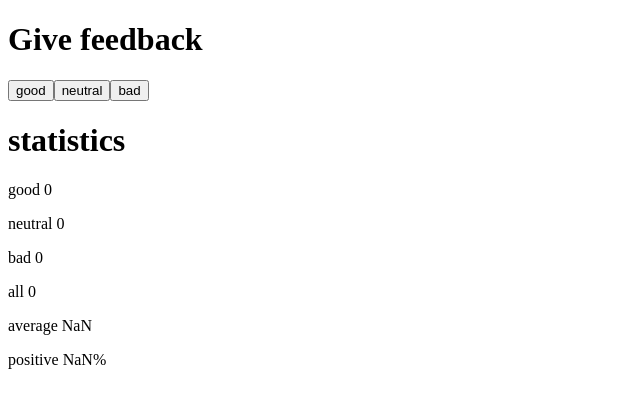
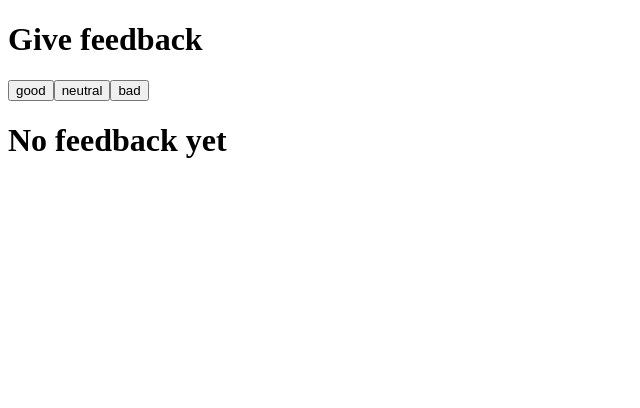
Before and after one commit to joblulhoque/part1, a React (Create React App) app: page / in a window 1280 px wide. Shown: the top 408 px of the page, without its empty margins (0-640 px from the left). Built offline with nearby package versions, Linux system fonts and the light colour scheme.

Commit message:
unicafe step4 exercises 1.9 has been completed

```diff
--- a/src/App.js
+++ b/src/App.js
@@ -2,7 +2,14 @@
 import {useState} from 'react';
 
   const Statistics = (props) => {
-    const {good,neutral,bad,all,avg} = props;
+    const {good,neutral,bad,all,avg,allClicks} = props;
+    if(allClicks.length === 0){
+      return (
+        <div>
+          <h1>No feedback yet</h1>
+        </div>
+      )
+    } else {
     return (
       <div>
       <h1>statistics</h1>
@@ -14,6 +21,7 @@ import {useState} from 'react';
       <p>positive {good/all * 100}%</p>
       </div>
     )
+    }
   }
 
 const App = () => {
@@ -21,20 +29,42 @@ const App = () => {
   const [good, setGood] = useState(0)
   const [neutral, setNeutral] = useState(0)
   const [bad, setBad] = useState(0)
+  const [allClicks,setAllClicks] = useState([]);
   const all = good+neutral+bad;
   const avg = good-bad;
+  const goodHandler = () => {
+    allClicks.push('G');
+    setAllClicks(allClicks);
+    setGood(good + 1)
+
+  }
+
+  const neutralHandler = () => {
+    allClicks.push('N');
+    setAllClicks(allClicks);
+    setNeutral(neutral + 1)
+
+  }
+
+  const badHandler = () => {
+    allClicks.push('B');
+    setAllClicks(allClicks);
+    setBad(bad + 1)
+
+  }
   return (
     <div>
       <h1>Give feedback</h1>
-      <button onClick={()=>setGood(good+1)}>good</button>
-      <button onClick={()=>setNeutral(neutral + 1)}>neutral</button>
-      <button onClick={()=> setBad(bad + 1)}>bad</button>
+      <button onClick={goodHandler}>good</button>
+      <button onClick={neutralHandler}>neutral</button>
+      <button onClick={badHandler}>bad</button>
       <Statistics
       good={good}
       neutral={neutral}
       bad={bad}
       all={all}
-      avg={avg}/>
+      avg={avg}
+      allClicks={allClicks}/>
     </div>
   )
 }
```
